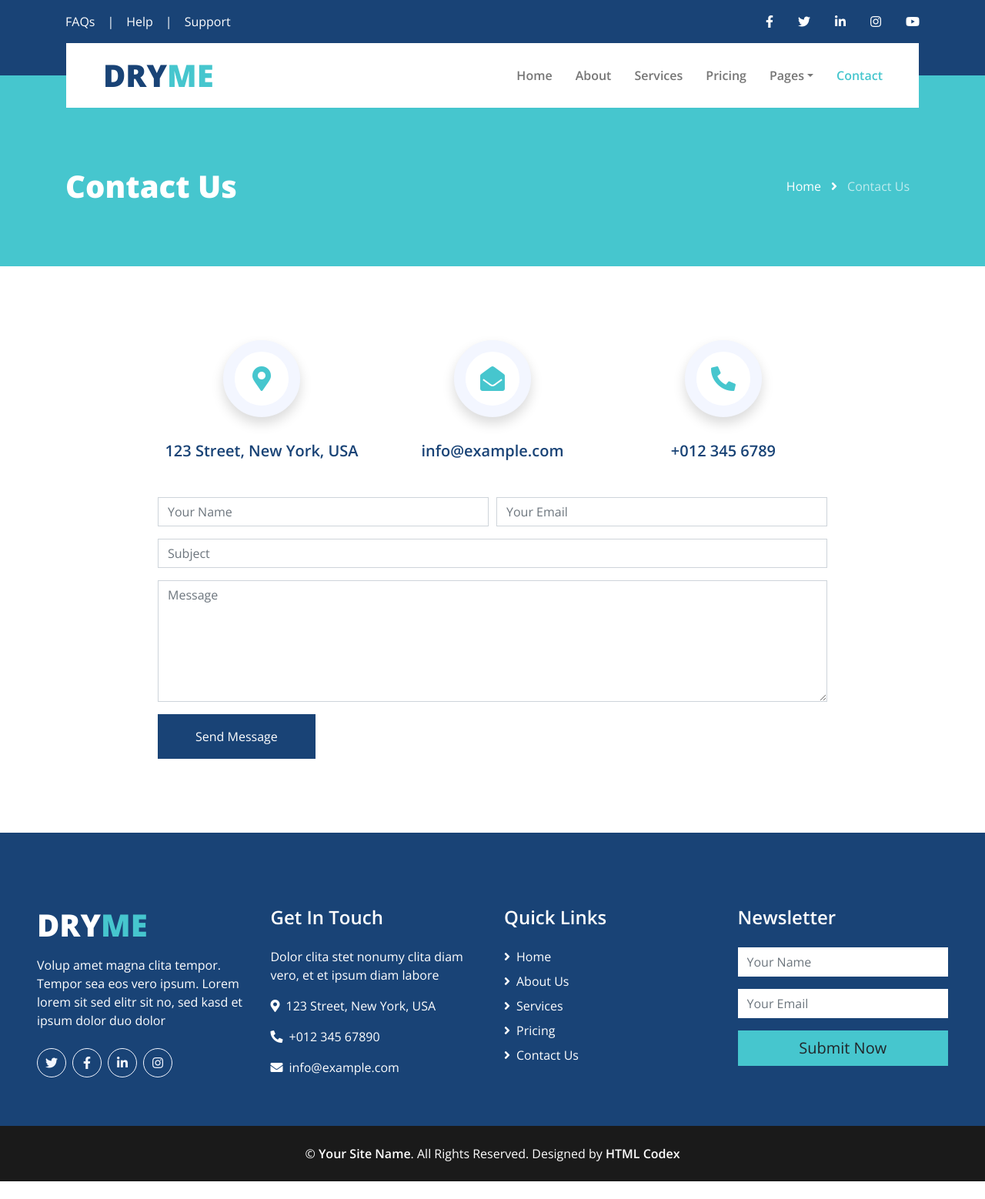
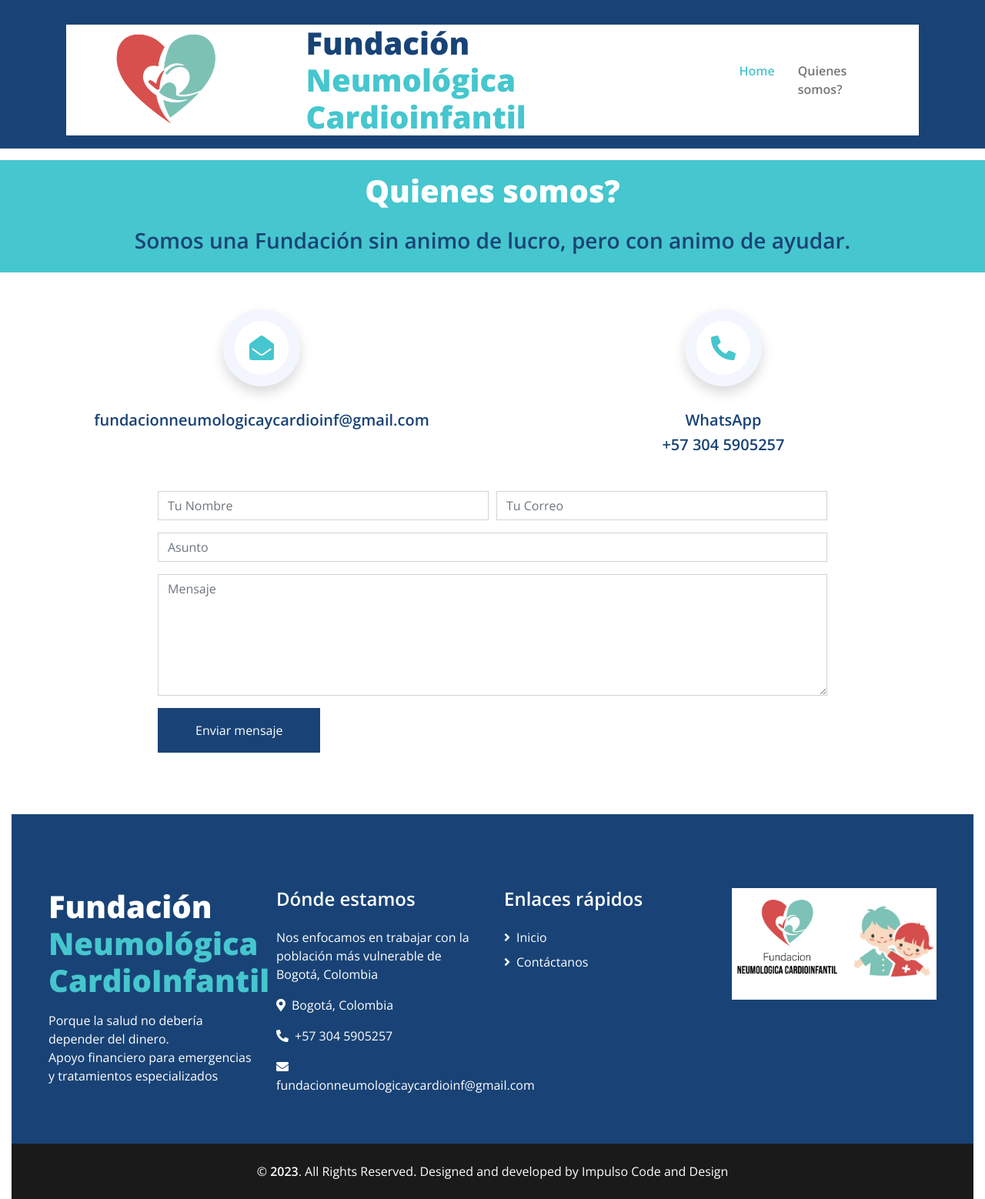
Before and after one commit to Alejo2419/FundaNeumoCardInf, a plain HTML site: page contact.html in a window 1280 px wide. Shown: the whole page at 77% size. Before the commit the page ends 1535 px from the top, so only its background shows below. Drawn offline with nearby package versions, Linux system fonts and the light colour scheme.

Commit message:
Update contact.html

```diff
--- a/contact.html
+++ b/contact.html
@@ -3,13 +3,12 @@
 
 <head>
     <meta charset="utf-8">
-    <title>DRYME - Free Laundry Service Website Template</title>
+    <title>Fundación Neumocar Infantil </title>
     <meta content="width=device-width, initial-scale=1.0" name="viewport">
-    <meta content="Free HTML Templates" name="keywords">
-    <meta content="Free HTML Templates" name="description">
+
 
     <!-- Favicon -->
-    <link href="img/favicon.ico" rel="icon">
+    <link href="img/ico.png" rel="icon">
 
     <!-- Google Web Fonts -->
     <link rel="preconnect" href="https://fonts.gstatic.com">
@@ -30,34 +29,7 @@
     <div class="container-fluid bg-primary py-3">
         <div class="container">
             <div class="row">
-                <div class="col-md-6 text-center text-lg-left mb-2 mb-lg-0">
-                    <div class="d-inline-flex align-items-center">
-                        <a class="text-white pr-3" href="">FAQs</a>
-                        <span class="text-white">|</span>
-                        <a class="text-white px-3" href="">Help</a>
-                        <span class="text-white">|</span>
-                        <a class="text-white pl-3" href="">Support</a>
-                    </div>
-                </div>
-                <div class="col-md-6 text-center text-lg-right">
-                    <div class="d-inline-flex align-items-center">
-                        <a class="text-white px-3" href="">
-                            <i class="fab fa-facebook-f"></i>
-                        </a>
-                        <a class="text-white px-3" href="">
-                            <i class="fab fa-twitter"></i>
-                        </a>
-                        <a class="text-white px-3" href="">
-                            <i class="fab fa-linkedin-in"></i>
-                        </a>
-                        <a class="text-white px-3" href="">
-                            <i class="fab fa-instagram"></i>
-                        </a>
-                        <a class="text-white pl-3" href="">
-                            <i class="fab fa-youtube"></i>
-                        </a>
-                    </div>
-                </div>
+
             </div>
         </div>
     </div>
@@ -68,52 +40,37 @@
     <div class="container-fluid position-relative nav-bar p-0">
         <div class="container-lg position-relative p-0 px-lg-3" style="z-index: 9;">
             <nav class="navbar navbar-expand-lg bg-white navbar-light py-3 py-lg-0 pl-3 pl-lg-5">
-                <a href="" class="navbar-brand">
-                    <h1 class="m-0 text-secondary"><span class="text-primary">DRY</span>ME</h1>
-                </a>
+                <div> <img src="img/ico2.png" width="60%"></div>
+                <h1 class="m-0 text-secondary"><span class="text-primary">Fundación <br></span>Neumológica
+                    Cardioinfantil</h1>
+
+
                 <button type="button" class="navbar-toggler" data-toggle="collapse" data-target="#navbarCollapse">
                     <span class="navbar-toggler-icon"></span>
                 </button>
                 <div class="collapse navbar-collapse justify-content-between px-3" id="navbarCollapse">
                     <div class="navbar-nav ml-auto py-0">
-                        <a href="index.html" class="nav-item nav-link">Home</a>
-                        <a href="about.html" class="nav-item nav-link">About</a>
-                        <a href="service.html" class="nav-item nav-link">Services</a>
-                        <a href="pricing.html" class="nav-item nav-link">Pricing</a>
+                        <a href="index.html" class="nav-item nav-link active">Home</a>
+
                         <div class="nav-item dropdown">
-                            <a href="#" class="nav-link dropdown-toggle" data-toggle="dropdown">Pages</a>
-                            <div class="dropdown-menu border-0 rounded-0 m-0">
-                                <a href="blog.html" class="dropdown-item">Blog Grid</a>
-                                <a href="single.html" class="dropdown-item">Blog Detail</a>
+
                         </div>
-                        </div>
-                        <a href="contact.html" class="nav-item nav-link active">Contact</a>
+                        <a href="about.html" class="nav-item nav-link">Quienes somos?</a>
                     </div>
                 </div>
             </nav>
+        </div>
+        <div class="container-fluid  py-3"></div>
+        <div class="container-fluid bg-secondary py-3">
+            <div class="container">
+                <h1 class="mb-md-4 text-white text-center">Quienes somos?</h1>
+                <h3 class="text-center">Somos una Fundación sin animo de lucro, pero con animo de ayudar.</h3>
+            </div>
         </div>
     </div>
     <!-- Navbar End -->
 
 
-    <!-- Page Header Start -->
-    <div class="page-header container-fluid bg-secondary pt-2 pt-lg-5 pb-2 mb-5">
-        <div class="container py-5">
-            <div class="row align-items-center py-4">
-                <div class="col-md-6 text-center text-md-left">
-                    <h1 class="mb-4 mb-md-0 text-white">Contact Us</h1>
-                </div>
-                <div class="col-md-6 text-center text-md-right">
-                    <div class="d-inline-flex align-items-center">
-                        <a class="btn text-white" href="">Home</a>
-                        <i class="fas fa-angle-right text-white"></i>
-                        <a class="btn text-white disabled" href="">Contact Us</a>
-                    </div>
-                </div>
-            </div>
-        </div>
-    </div>
-    <!-- Page Header Start -->
 
 
     <!-- Contact Start -->
@@ -122,28 +79,31 @@
             <div class="row">
                 <div class="col-12">
                     <div class="row">
-                        <div class="col-md-4">
-                            <div class="d-flex flex-column align-items-center justify-content-center text-center mb-5">
-                                <div class="d-inline-flex align-items-center justify-content-center bg-white border border-light shadow rounded-circle mb-4" style="width: 100px; height: 100px; border-width: 15px !important;">
-                                    <i class="fa fa-2x fa-map-marker-alt text-secondary"></i>
-                                </div>
-                                <h5 class="font-weight-medium m-0 mt-2">123 Street, New York, USA</h5>
-                            </div>
-                        </div>
+
                         <div class="col-md-4">
                             <div class="d-flex flex-column align-items-center justify-content-center text-center mb-5">
                                 <div class="d-inline-flex align-items-center justify-content-center bg-white border border-light shadow rounded-circle mb-4" style="width: 100px; height: 100px; border-width: 15px !important;">
                                     <i class="fa fa-2x fa-envelope-open text-secondary"></i>
                                 </div>
-                                <h5 class="font-weight-medium m-0 mt-2">info@example.com</h5>
+                                <h5 class="font-weight-medium m-0 mt-2">fundacionneumologicaycardioinf@gmail.com</h5>
                             </div>
                         </div>
                         <div class="col-md-4">
+
+                        </div>
+
+                        <div class="col-md-4">
                             <div class="d-flex flex-column align-items-center justify-content-center text-center mb-5">
-                                <div class="d-inline-flex align-items-center justify-content-center bg-white border border-light shadow rounded-circle mb-4" style="width: 100px; height: 100px; border-width: 15px !important;">
+
+                                <a href="https://api.whatsapp.com/send?phone=573045905257&text=Hola, Quisiera conocer más detalles sobre como puedo apoyar la Fundación "
+                                    target="_blank" rel="noopener noreferrer">
+                                    <div class="d-inline-flex align-items-center justify-content-center bg-white border border-light shadow rounded-circle mb-4"
+                                        style="width: 100px; height: 100px; border-width: 15px !important;">
                                         <i class="fa fa-2x fa-phone-alt text-secondary"></i>
                                         </div>
-                                <h5 class="font-weight-medium m-0 mt-2">+012 345 6789</h5>
+                                        <h5 class="font-weight-medium m-0 mt-2">WhatsApp</h5>
+                                <h5 class="font-weight-medium m-0 mt-2">+57 304 5905257</h5>
+                            </a>
                             </div>
                         </div>
                     </div>
@@ -151,91 +111,89 @@
                 <div class="col-12">
                     <div class="contact-form">
                         <div id="success"></div>
-                        <form name="sentMessage" id="contactForm" novalidate="novalidate">
+                        <form  id="contactForm" novalidate="novalidate" action="send_email.php" method="POST">
                             <div class="form-row">
                                 <div class="col-md-6">
                                     <div class="control-group">
-                                        <input type="text" class="form-control" id="name" placeholder="Your Name" required="required" data-validation-required-message="Please enter your name" />
+                                        <input name="name" type="text" class="form-control" id="name" placeholder="Tu Nombre" required="required" data-validation-required-message="Please enter your name" />
                                         <p class="help-block text-danger"></p>
                                     </div>
                                 </div>
                                 <div class="col-md-6">
                                     <div class="control-group">
-                                        <input type="email" class="form-control" id="email" placeholder="Your Email" required="required" data-validation-required-message="Please enter your email" />
+                                        <input name="email" type="email" class="form-control" id="email" placeholder="Tu Correo" required="required" data-validation-required-message="Please enter your email" />
                                         <p class="help-block text-danger"></p>
                                     </div>
                                 </div>
+
                             </div>
                             <div class="control-group">
-                                <input type="text" class="form-control" id="subject" placeholder="Subject" required="required" data-validation-required-message="Please enter a subject" />
+                                <input name="subject" type="text" class="form-control" id="subject" placeholder="Asunto" required="required" data-validation-required-message="Please enter a subject" />
                                 <p class="help-block text-danger"></p>
                             </div>
                             <div class="control-group">
-                                <textarea class="form-control" rows="6" id="message" placeholder="Message" required="required" data-validation-required-message="Please enter your message"></textarea>
+                                <textarea name="message" class="form-control" rows="6" id="message" placeholder="Mensaje" required="required" data-validation-required-message="Please enter your message"></textarea>
                                 <p class="help-block text-danger"></p>
                             </div>
                             <div>
-                                <button class="btn btn-primary py-3 px-5" type="submit" id="sendMessageButton">Send Message</button>
+                                <button class="btn btn-primary py-3 px-5" type="submit" id="sendMessageButton">Enviar mensaje</button>
                             </div>
                         </form>
+                        <div id="confirmationMessage" style="display: none; margin-top: 20px;"></div>
+
                 </div>
             </div>
         </div>
+
+    <!-- Contact End -->
+    <div class="container-fluid  py-3">
         </div>
     </div>
-    <!-- Contact End -->
-
-
 <!-- Footer Start -->
 <div class="container-fluid bg-primary text-white mt-5 pt-5 px-sm-3 px-md-5">
     <div class="row pt-5">
         <div class="col-lg-3 col-md-6 mb-5">
-                <a href=""><h1 class="text-secondary mb-3"><span class="text-white">DRY</span>ME</h1></a>
-                <p>Volup amet magna clita tempor. Tempor sea eos vero ipsum. Lorem lorem sit sed elitr sit no, sed kasd et ipsum dolor duo dolor</p>
+            <a href="">
+                <h1 class="text-secondary mb-3"><span class="text-white">Fundación <br></span>Neumológica CardioInfantil
+                </h1>
+            </a>
+            <p>Porque la salud no debería depender del dinero.<br>Apoyo financiero para emergencias y tratamientos
+                especializados </p>
             <div class="d-flex justify-content-start mt-4">
-                    <a class="btn btn-outline-light rounded-circle text-center mr-2 px-0" style="width: 38px; height: 38px;" href="#"><i class="fab fa-twitter"></i></a>
-                    <a class="btn btn-outline-light rounded-circle text-center mr-2 px-0" style="width: 38px; height: 38px;" href="#"><i class="fab fa-facebook-f"></i></a>
-                    <a class="btn btn-outline-light rounded-circle text-center mr-2 px-0" style="width: 38px; height: 38px;" href="#"><i class="fab fa-linkedin-in"></i></a>
-                    <a class="btn btn-outline-light rounded-circle text-center mr-2 px-0" style="width: 38px; height: 38px;" href="#"><i class="fab fa-instagram"></i></a>
+
             </div>
         </div>
         <div class="col-lg-3 col-md-6 mb-5">
-                <h4 class="text-white mb-4">Get In Touch</h4>
-                <p>Dolor clita stet nonumy clita diam vero, et et ipsum diam labore</p>
-                <p><i class="fa fa-map-marker-alt mr-2"></i>123 Street, New York, USA</p>
-                <p><i class="fa fa-phone-alt mr-2"></i>+012 345 67890</p>
-                <p><i class="fa fa-envelope mr-2"></i>info@example.com</p>
+            <h4 class="text-white mb-4">Dónde estamos</h4>
+            <p>Nos enfocamos en trabajar con la población más vulnerable de Bogotá, Colombia</p>
+            <p><i class="fa fa-map-marker-alt mr-2"></i>Bogotá, Colombia</p>
+            <p><i class="fa fa-phone-alt mr-2"></i>+57 304 5905257</p>
+            <p><i class="fa fa-envelope mr-2"></i>fundacionneumologicaycardioinf@gmail.com</p>
         </div>
         <div class="col-lg-3 col-md-6 mb-5">
-                <h4 class="text-white mb-4">Quick Links</h4>
+            <h4 class="text-white mb-4">Enlaces rápidos</h4>
             <div class="d-flex flex-column justify-content-start">
-                    <a class="text-white mb-2" href="#"><i class="fa fa-angle-right mr-2"></i>Home</a>
-                    <a class="text-white mb-2" href="#"><i class="fa fa-angle-right mr-2"></i>About Us</a>
-                    <a class="text-white mb-2" href="#"><i class="fa fa-angle-right mr-2"></i>Services</a>
-                    <a class="text-white mb-2" href="#"><i class="fa fa-angle-right mr-2"></i>Pricing</a>
-                    <a class="text-white" href="#"><i class="fa fa-angle-right mr-2"></i>Contact Us</a>
+
+                <a class="text-white mb-2" href="index.html"><i class="fa fa-angle-right mr-2"></i>Inicio</a>
+
+                <a class="text-white" href="contact.html"><i class="fa fa-angle-right mr-2"></i>Contáctanos</a>
             </div>
         </div>
-            <div class="col-lg-3 col-md-6 mb-5">
-                <h4 class="text-white mb-4">Newsletter</h4>
-                <form action="">
-                    <div class="form-group">
-                        <input type="text" class="form-control border-0" placeholder="Your Name" required="required" />
+        <div class="col-lg-3">
+            <img class="img-fluid" src="img/logo_fooder.jpg" alt="">
         </div>
-                    <div class="form-group">
-                        <input type="email" class="form-control border-0" placeholder="Your Email" required="required" />
-                    </div>
-                    <div>
-                        <button class="btn btn-lg btn-secondary btn-block border-0" type="submit">Submit Now</button>
-                    </div>
-                </form>
+
     </div>
 </div>
-    </div>
+
+
+
+
 <div class="container-fluid bg-dark text-white py-4 px-sm-3 px-md-5">
     <p class="m-0 text-center text-white">
-            &copy; <a class="text-white font-weight-medium" href="#">Your Site Name</a>. All Rights Reserved. Designed by
-            <a class="text-white font-weight-medium" href="https://htmlcodex.com">HTML Codex</a>
+        &copy; <a class="text-white font-weight-medium" href="#">2023</a>. All Rights Reserved. Designed and developed
+        by Impulso Code and Design
+
     </p>
 </div>
 <!-- Footer End -->
@@ -259,6 +217,33 @@
 
     <!-- Template Javascript -->
     <script src="js/main.js"></script>
+    <script>
+        document.getElementById("contactForm").addEventListener("submit", function (e) {
+            e.preventDefault(); // Evita que el formulario se envíe de forma tradicional
+
+            const formData = new FormData(this);
+            const confirmationDiv = document.getElementById("confirmationMessage");
+
+            fetch("send_email.php", {
+                method: "POST",
+                body: formData
+            })
+                .then(response => response.text())
+                .then(result => {
+                    confirmationDiv.style.display = "block";
+                    confirmationDiv.style.color = "green";
+                    confirmationDiv.innerHTML = "<p>Gracias por tu mensaje. Nos pondremos en contacto contigo pronto.</p>";
+                    document.getElementById("contactForm").reset();
+                })
+                .catch(error => {
+                    confirmationDiv.style.display = "block";
+                    confirmationDiv.style.color = "red";
+                    confirmationDiv.innerHTML = "<p>Hubo un error al enviar el mensaje. Inténtalo nuevamente más tarde.</p>";
+                });
+        });
+    </script>
+
+
 </body>
 
 </html>
```
Lines whose indentation alone changed are shown as unchanged.
